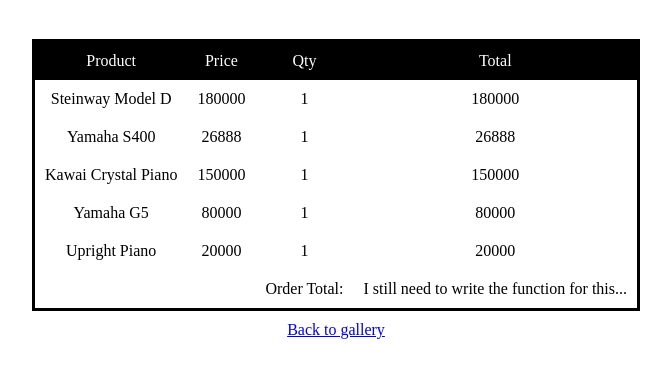
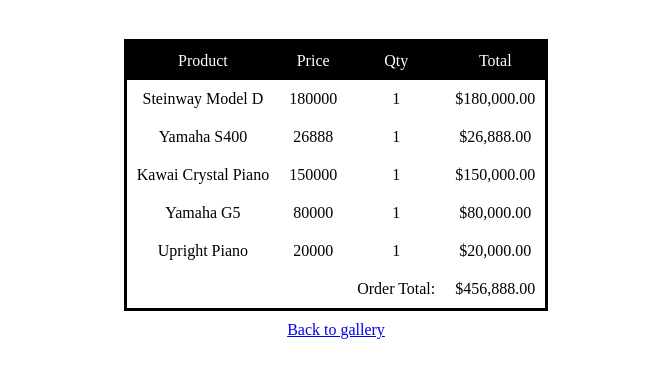
Before and after one commit to H-Indiana-Holdsworth/lab-06-e-commerce-site, a website with bundled scripts: page cart/index.html in a window 1280 px wide. Shown: the part 91-468 px from the top of the page, without its empty margins (304-975 px from the left). Built offline with nearby package versions, Linux system fonts and the light colour scheme.

Commit message:
adds calculateOrderTotal and toUSD

```diff
--- a/cart/cart.js
+++ b/cart/cart.js
@@ -14,6 +14,8 @@
 import { pianos } from '../data/piano.js';
 import { findById } from '../utils.js';
 import { renderLineItems } from './render-line-items.js';
+import { calculateOrderTotal } from '../utils.js';
+import { toUSD } from '../utils.js';
 
 // cartItem: {id: '1', qty: 1}
 const tbody = document.getElementById('table-body');
@@ -24,3 +26,7 @@
 
     tbody.appendChild(tr);
 }
+
+const orderTotal = calculateOrderTotal(cart, pianos);
+const tdOrderTotal = document.getElementById('total');
+tdOrderTotal.textContent = toUSD(orderTotal);
--- a/cart/index.html
+++ b/cart/index.html
@@ -29,7 +29,7 @@
             <td></td>
             <td></td>
             <td>Order Total: </td>
-            <td>I still need to write the function for this...</td>
+            <td id="total"></td>
         </tfoot>
     </table>
 
--- a/cart/render-line-items.js
+++ b/cart/render-line-items.js
@@ -1,3 +1,5 @@
+import { toUSD } from '../utils.js';
+
 export function renderLineItems(cartItem, pianoData) {
     const tr = document.createElement('tr');
 
@@ -11,7 +13,8 @@
     tdQty.textContent = cartItem.qty;
 
     const tdTotal = document.createElement('td');
-    tdTotal.textContent = cartItem.qty * pianoData.price;
+    const total = cartItem.qty * pianoData.price;
+    tdTotal.textContent = toUSD(total);
 
     tr.append(tdName, tdPrice, tdQty, tdTotal);
 
--- a/utils.js
+++ b/utils.js
@@ -5,3 +5,22 @@
         }
     }
 }
+
+export function calculateOrderTotal(cart, sodas) {
+    //initialize a variable to keep track of the total
+    //loop through the cart items
+    //get the corresponding piano from the piano list
+    //add the qty * price to the total
+    //return the total
+
+    let orderTotal = 0;
+    for (let item of cart) {
+        const piano = findById(item.id, sodas);
+        orderTotal = orderTotal + piano.price * item.qty;
+    }
+    return orderTotal;
+}
+
+export function toUSD(number) {
+    return number.toLocaleString('en-us', { style: 'currency', currency: 'USD' });
+}
```
